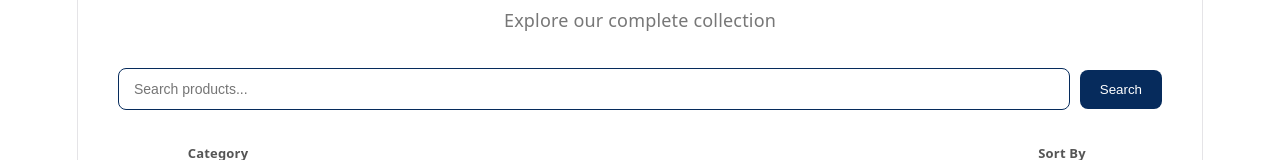
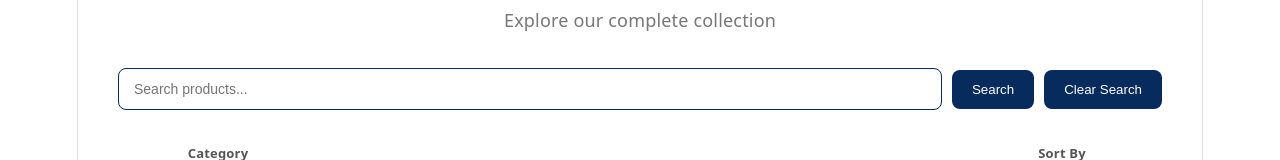
Before and after one commit to yash70376/shopsphere, a React (Vite) app: page / in a window 1280 px wide. Shown: the part 133-293 px from the top of the page. Built offline with nearby package versions, Linux system fonts and the light colour scheme.

Commit message:
Implement auto focus functionality on SearchBar

```diff
--- a/src/components/SearchBar/SearchBar.jsx
+++ b/src/components/SearchBar/SearchBar.jsx
@@ -1,15 +1,15 @@
+
 import { useEffect, useRef, useState } from "react";
 import "./SearchBar.css";
 
 function SearchBar() {
-
     const [search, setSearch] = useState("");
 
-    // NEW FUNCTIONALITY: Search input ka reference banana
+    // NEW FUNCTIONALITY: Input ko directly access karna
     const searchInputRef = useRef(null);
 
-    // NEW FUNCTIONALITY: Input ko automatically focus karna
-    useEffect(function() {
+    // Existing functionality: Component load hone par focus
+    useEffect(function () {
         searchInputRef.current.focus();
     }, []);
 
@@ -22,11 +22,14 @@ function SearchBar() {
         console.log("Searching for:", search);
     }
 
+    // NEW FUNCTIONALITY: Search clear karke input par focus karna
+    function handleClear() {
+        setSearch("");
+        searchInputRef.current.focus();
+    }
+
     return (
-        <form
-            className="search-bar"
-            onSubmit={handleSubmit}
-        >
+        <form className="search-bar" onSubmit={handleSubmit}>
             <input
                 ref={searchInputRef}
                 type="text"
@@ -38,6 +41,10 @@ function SearchBar() {
             <button type="submit">
                 Search
             </button>
+
+            <button type="button" onClick={handleClear}>
+                Clear Search
+            </button>
         </form>
     );
 }
```
